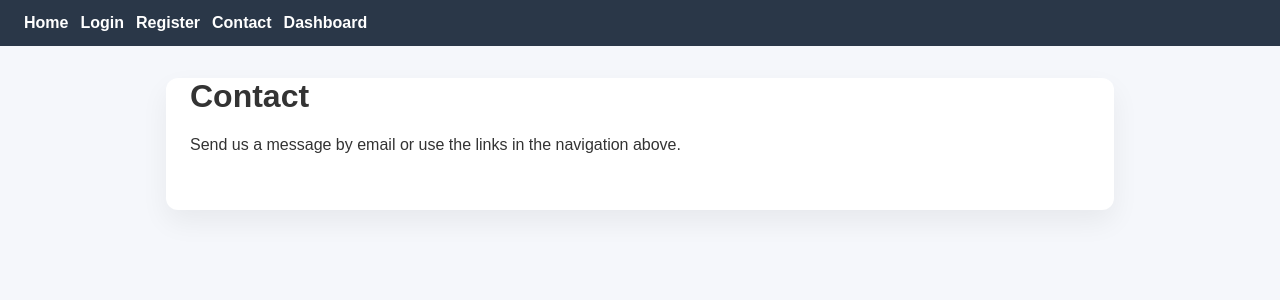
After one commit to sandipmahat/Hospital-Appointment-Management-System, a Flask app: page /contact in a window 1280 px wide. The commit adds this page. Shown: the top 300 px of the page. Run offline with Flask 3, Linux system fonts and the light colour scheme.

Commit message:
Hospital Appointment Management System

```diff
--- /dev/null
+++ b/apps/static/css/style.css
@@ -0,0 +1,96 @@
+body {
+    font-family: Arial, sans-serif;
+    margin: 0;
+    padding: 0;
+    background: #f5f7fb;
+    color: #333;
+}
+
+header {
+    background: #2a3748;
+    color: #ffffff;
+    padding: 14px 24px;
+}
+
+nav {
+    display: flex;
+    flex-wrap: wrap;
+    gap: 12px;
+}
+
+nav a {
+    color: #ffffff;
+    text-decoration: none;
+    font-weight: 600;
+}
+
+nav a:hover {
+    text-decoration: underline;
+}
+
+main {
+    max-width: 900px;
+    margin: 32px auto;
+    padding: 0 24px 40px;
+    background: #ffffff;
+    border-radius: 12px;
+    box-shadow: 0 12px 28px rgba(0, 0, 0, 0.06);
+}
+
+h1 {
+    margin-top: 0;
+}
+
+.message {
+    padding: 14px 16px;
+    margin-bottom: 20px;
+    border-radius: 8px;
+    line-height: 1.4;
+}
+
+.message.success {
+    background: #e6f4ea;
+    color: #1d663d;
+}
+
+.message.error {
+    background: #ffe8e6;
+    color: #8b1f1a;
+}
+
+form {
+    max-width: 500px;
+}
+
+.form-group {
+    margin-bottom: 18px;
+}
+
+label {
+    display: block;
+    margin-bottom: 6px;
+    font-weight: 600;
+}
+
+input {
+    width: 100%;
+    padding: 12px;
+    border: 1px solid #d7dde6;
+    border-radius: 8px;
+    box-sizing: border-box;
+    background: #f9fbff;
+}
+
+button {
+    padding: 12px 20px;
+    background: #2a3748;
+    color: #ffffff;
+    border: none;
+    border-radius: 8px;
+    cursor: pointer;
+    font-weight: 700;
+}
+
+button:hover {
+    opacity: 0.95;
+}
--- a/apps/templates/base.html
+++ b/apps/templates/base.html
@@ -0,0 +1,30 @@
+<!DOCTYPE html>
+<html lang="en">
+<head>
+    <meta charset="UTF-8">
+    <meta name="viewport" content="width=device-width, initial-scale=1.0">
+    <title>{% block title %}My Flask App{% endblock %}</title>
+    <link rel="stylesheet" href="{{ url_for('static', filename='css/style.css') }}">
+</head>
+<body>
+    <header>
+        <nav>
+            <a href="/">Home</a>
+            <a href="/login">Login</a>
+            <a href="/register">Register</a>
+            <a href="/contact">Contact</a>
+            <a href="/dashboard">Dashboard</a>
+        </nav>
+    </header>
+    <main>
+        {% with messages = get_flashed_messages(with_categories=true) %}
+            {% if messages %}
+                {% for category, message in messages %}
+                    <div class="message {{ category }}">{{ message }}</div>
+                {% endfor %}
+            {% endif %}
+        {% endwith %}
+        {% block content %}{% endblock %}
+    </main>
+</body>
+</html>
--- /dev/null
+++ b/apps/templates/contact.html
@@ -0,0 +1,8 @@
+{% extends "base.html" %}
+
+{% block title %}Contact{% endblock %}
+
+{% block content %}
+    <h1>Contact</h1>
+    <p>Send us a message by email or use the links in the navigation above.</p>
+{% endblock %}
--- /dev/null
+++ b/requirements.txt
@@ -0,0 +1,2 @@
+Flask
+PyMySQL
```
Also changed, not shown: apps/__init__.py (+5 -3 lines), apps/controllers/__init__.py (+13 -0 lines), apps/controllers/authController.py (+97 -51 lines), apps/routes/authRoutes.py (+6 -4 lines), apps/templates/dashboard.html (added, +8 -0 lines), apps/templates/home.html (+8 -11 lines), apps/templates/login.html (added, +18 -0 lines), apps/templates/register.html (added, +22 -0 lines).
